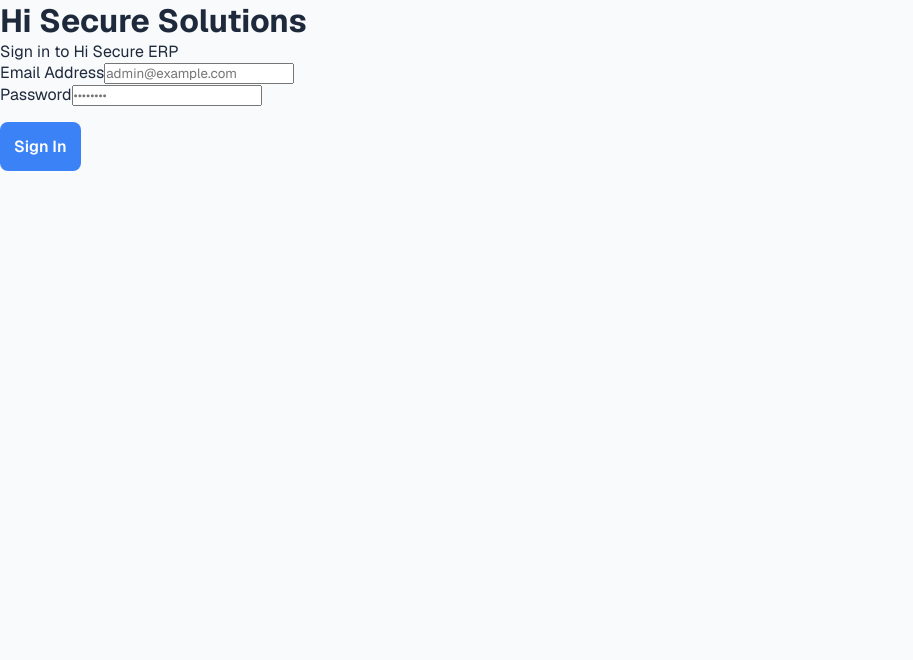
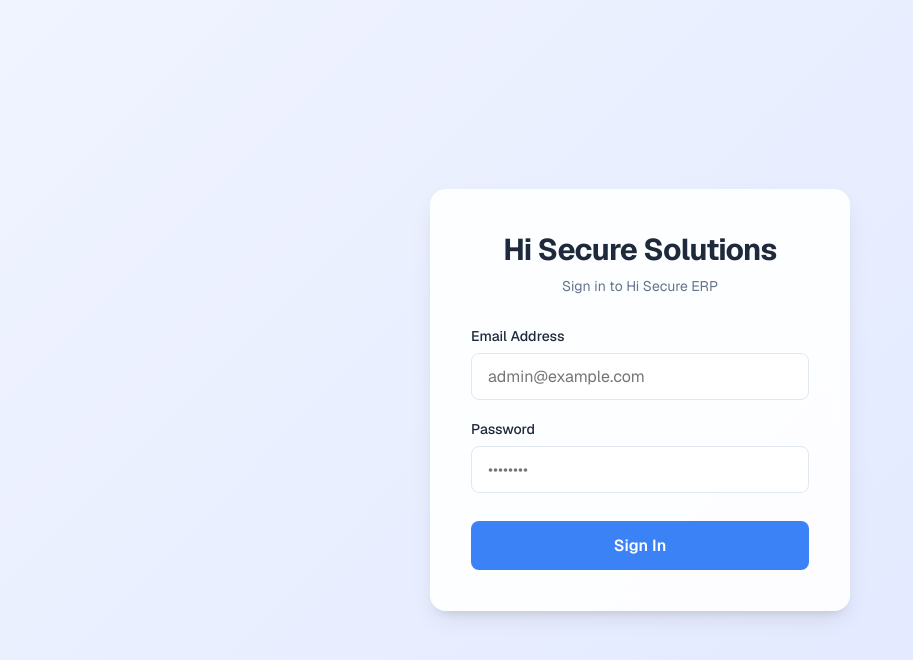
Before and after one commit to smdshameer/hisecure-erp, a Next.js app in the folder apps/web/: page /login in a window 1280 px wide. Shown: the top 660 px of the page, without its empty margins (0-913 px from the left). Built offline with nearby package versions, Linux system fonts and the light colour scheme; no server answers.

Commit message:
Fix login page styling: restore missing CSS classes

```diff
--- a/apps/web/app/login/login.module.css
+++ b/apps/web/app/login/login.module.css
@@ -1,22 +1,97 @@
+.container {
+    display: flex;
+    min-height: 100vh;
+    align-items: center;
+    justify-content: center;
+    background: linear-gradient(135deg, #f0f4ff 0%, #e0e7ff 100%);
+    padding: 1rem;
+}
+
+.card {
+    background: rgba(255, 255, 255, 0.9);
+    backdrop-filter: blur(10px);
+    border-radius: 16px;
+    box-shadow: 0 10px 25px -5px rgba(0, 0, 0, 0.1), 0 8px 10px -6px rgba(0, 0, 0, 0.1);
+    padding: 2.5rem;
+    width: 100%;
+    max-width: 420px;
+    border: 1px solid rgba(255, 255, 255, 0.5);
+}
+
+.header {
+    text-align: center;
+    margin-bottom: 2rem;
+}
+
+.title {
+    font-size: 1.875rem;
+    font-weight: 700;
+    color: var(--text-primary);
+    margin-bottom: 0.5rem;
+    letter-spacing: -0.025em;
+}
+
+.subtitle {
+    color: var(--text-secondary);
+    font-size: 0.875rem;
+}
+
+.form {
+    display: flex;
+    flex-direction: column;
+    gap: 1.25rem;
+}
+
+.inputGroup {
+    display: flex;
+    flex-direction: column;
+    gap: 0.5rem;
+}
+
+.label {
+    font-size: 0.875rem;
+    font-weight: 500;
+    color: var(--text-primary);
+}
+
+.input {
+    padding: 0.75rem 1rem;
+    border-radius: 8px;
+    border: 1px solid var(--border-color);
+    background: #fff;
+    font-size: 1rem;
+    transition: all 0.2s ease;
+    width: 100%;
+}
+
 .input:focus {
     outline: none;
     border-color: var(--accent-color);
-    box-shadow: 0 0 0 2px rgba(245, 158, 11, 0.2);
+    box-shadow: 0 0 0 3px rgba(59, 130, 246, 0.15);
 }
 
 .button {
-    margin-top: 1rem;
+    margin-top: 0.5rem;
     padding: 0.875rem;
     border-radius: 8px;
     background: var(--accent-color);
     color: #fff;
     font-weight: 600;
     font-size: 1rem;
-    transition: background 0.2s ease;
+    transition: all 0.2s ease;
+    display: flex;
+    justify-content: center;
+    align-items: center;
 }
 
-.button:hover {
+.button:hover:not(:disabled) {
     background: var(--accent-hover);
+    transform: translateY(-1px);
+    box-shadow: 0 4px 6px -1px rgba(0, 0, 0, 0.1);
+}
+
+.button:active:not(:disabled) {
+    transform: translateY(0);
 }
 
 .button:disabled {
@@ -25,11 +100,27 @@
 }
 
 .error {
-    background: rgba(239, 68, 68, 0.1);
-    border: 1px solid rgba(239, 68, 68, 0.2);
-    color: var(--error-color);
+    background: #fef2f2;
+    border: 1px solid #fee2e2;
+    color: #ef4444;
     padding: 0.75rem;
     border-radius: 8px;
     font-size: 0.875rem;
     text-align: center;
+    margin-bottom: 1rem;
 }
+
+.spinner {
+    width: 1.25rem;
+    height: 1.25rem;
+    border: 2px solid rgba(255, 255, 255, 0.3);
+    border-radius: 50%;
+    border-top-color: #fff;
+    animation: spin 0.8s linear infinite;
+}
+
+@keyframes spin {
+    to {
+        transform: rotate(360deg);
+    }
+}
```
